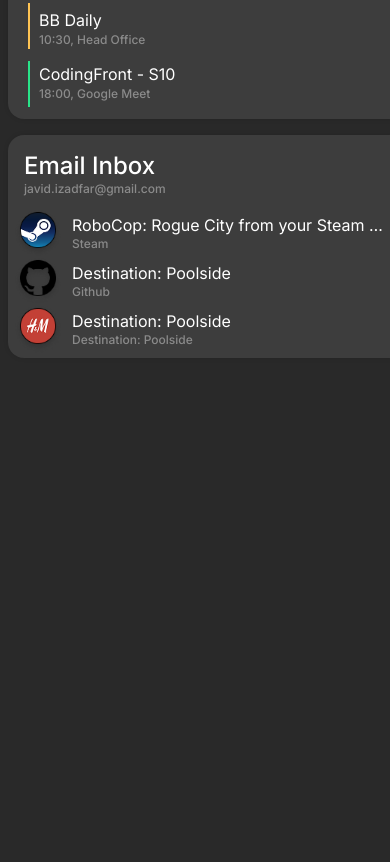
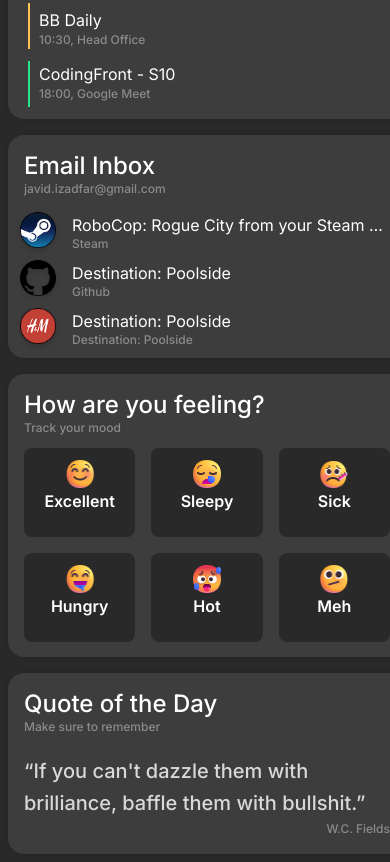
Before and after one commit to masi-ah/homepage-practice, a plain HTML site: page index.html in a window 390 px wide. Shown: the part 302-1164 px from the top of the page. Before the commit the page ends 844 px from the top, so only its background shows below. Drawn offline with Linux system fonts and the light colour scheme.

Commit message:
feat: Implemented feeling and quote sections for mobile

```diff
--- a/assets/css/index.css
+++ b/assets/css/index.css
@@ -12,6 +12,8 @@ body{
   margin-left:  auto;
   margin-right: auto;
 }
+
+#weather
 
 .weather{
   background-color: #3D3D3D;
@@ -77,6 +79,8 @@ body{
   margin-top: 15px;
 }
 
+#date
+
 .date{
   background-color: #3D3D3D;
   border-radius: 16px;
@@ -106,6 +110,8 @@ body{
   left: -5%;
   top: 50%;
 }
+
+#email
 
 .email{
   background-color: #3D3D3D;
@@ -158,3 +164,75 @@ body{
   color: #FFFFFF66;
   margin: 0;
 }
+#feeling
+
+.feeling{
+  background-color: #3D3D3D;
+  border-radius: 16px;
+  box-shadow: 0 0 5px #0000001F;
+  margin-top: 16px;
+  padding: 5px 16px;
+}
+
+.img-emoji{
+  width: 32px;
+  height: 32px;
+  margin: 0;
+}
+.emoji-title{
+  font-family: 'inter';
+  font-size: 16px;
+  font-weight: 600;
+  line-height: 22px;
+  color: #FFFFFF;
+  margin:0 0 15px 0;
+}
+
+.feeling ul{
+  display: flex;
+  list-style: none;
+  flex-wrap: wrap;
+  gap: 16px;
+  padding: 0;
+  margin: 10px 0;
+}
+
+.feeling li{
+  width: calc(33.333% - (16px * 2 /3));
+  display: flex;
+  align-items: center;
+  justify-content: center;
+  text-align: center;
+  /* min-height: 100%; */
+  background-color: #292929;
+  border-radius: 8px;
+  padding: 10px 16px;
+  flex-direction: column;
+}
+
+.quote{
+  background-color: #3D3D3D;
+  border-radius: 16px;
+  box-shadow: 0 0 5px #0000001F;
+  margin-top: 16px;
+  padding: 5px 16px;
+}
+
+.quote-content{
+  font-family: 'inter';
+  font-size: 20px;
+  font-weight: 500;
+  line-height: 32px;
+  color: #FFFFFFCC;
+  margin-bottom: -10px;
+}
+
+.quote-subtitle{
+  font-family: 'inter';
+  display: flex;
+  font-size: 12px;
+  font-weight: 500;
+  line-height: 16px;
+  color: #FFFFFF66;
+  justify-content: flex-end;
+}
--- a/index.html
+++ b/index.html
@@ -66,10 +66,44 @@
       </section>
       <section id="feeling">
         <div class="feeling">
-
+          <p class="title-name">How are you feeling?</p>
+          <p class="content">Track your mood</p>
+            <ul>
+              <li>
+                <img src="./assets/img/excellent.png" alt="logo" class="img-emoji">
+                <p class="emoji-title">Excellent</p>
+              </li>
+              <li>
+                <img src="./assets/img/sleepy.png" alt="logo" class="img-emoji">
+                <p class="emoji-title">Sleepy</p>
+              </li>
+              <li>
+                <img src="./assets/img/sick.png" alt="logo" class="img-emoji">
+                <p class="emoji-title">Sick</p>
+              </li>
+              <li>
+                <img src="./assets/img/hungry.png" alt="logo"class="img-emoji">
+                <p class="emoji-title">Hungry</p>
+              </li>
+              <li>
+                <img src="./assets/img/hot.png" alt="logo" class="img-emoji">
+                <p class="emoji-title">Hot</p>
+              </li>
+              <li>
+                <img src="./assets/img/meh.png" alt="logo" class="img-emoji">
+                <p class="emoji-title">Meh</p>
+              </li>
+            </ul>
         </div>
       </section>
-      <section id="quote"></section>
+      <section id="quote">
+        <div class="quote">
+          <p class="title-name">Quote of the Day</p>
+          <p class="content">Make sure to remember</p>
+          <p class="quote-content">“If you can't dazzle them with brilliance, baffle them with bullshit.”</p>
+          <p class="quote-subtitle">W.C. Fields</p>
+        </div>
+      </section>
     </div>
   </body>
 </html>
```
Also changed, not shown: assets/img/excellent.png (added), assets/img/hot.png (added), assets/img/hungry.png (added), assets/img/meh.png (added), assets/img/sick.png (added), assets/img/sleepy.png (added).
